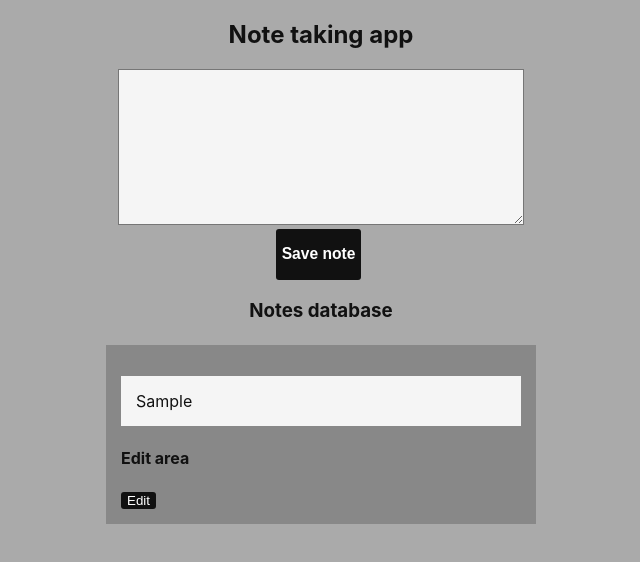
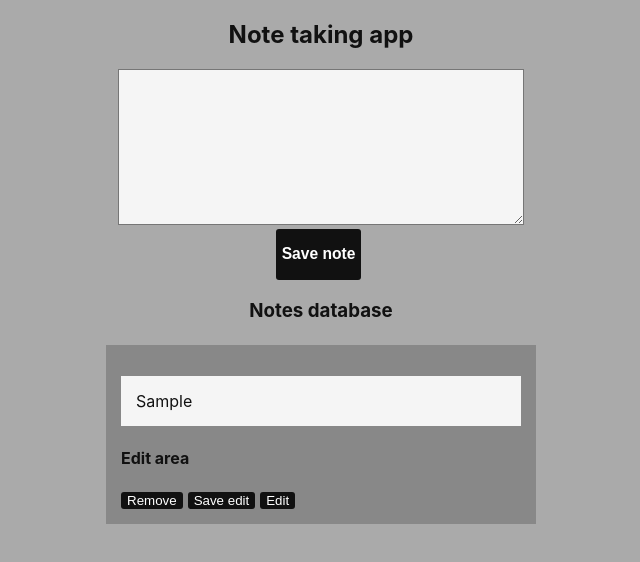
Before and after one commit to enfrte/code-and-work-week-8-homework, a React (Create React App) app: page / in a window 1280 px wide. Both pictures are taken after typing "Sample" into the empty fields and a click on the button "Save note". Shown: the top 562 px of the page, without its empty margins (319-959 px from the left). Built offline with nearby package versions, Linux system fonts and the light colour scheme.

Commit message:
Fixed bugs, refractored code, kind of finished

```diff
--- a/src/Note.js
+++ b/src/Note.js
@@ -1,9 +1,13 @@
 import React, { useState, useCallback } from 'react';
 import ReactDOM from 'react-dom';
 import { createStore } from 'redux';
+import { useDispatch, useSelector } from 'react-redux';
+import { editNote, addNote, removeNote, saveEdit } from "./reducer"
 
 function Note({id, text}) {
+	const dispatch = useDispatch();
 	const [hidden, setHidden] = useState(true);
+	const [newText, setNewText] = useState(text);
 
 	const handleSwitchTextarea = () => {
     setHidden(!hidden);
@@ -18,12 +22,19 @@ function Note({id, text}) {
 					hidden ?
 						null
 					:
-						<textarea style={{}} className="edit-text" name="editText" data-edittext={id} cols="30" rows="10" defaultValue={text}></textarea>
+				<textarea
+					onKeyUp={(e) => { setNewText(e.target.value) }}
+					className="edit-text"
+					name="editText"
+					data-edittext={id}
+					cols="30" rows="10"
+					defaultValue={newText}>
+				</textarea>
 				}
 			</div>
 			<div>
-				{/*<button onClick={() => { store.dispatch(removeNote(element.id)) }}>Remove</button>
-				<button onClick={() => { store.dispatch(saveEdit(element.id)) }}>Save edit</button>*/}
+				<button onClick={() => { dispatch(removeNote(id)) }}>Remove</button>
+				<button onClick={() => { dispatch(saveEdit(id, newText)) }}>Save edit</button>
 				<button onClick={handleSwitchTextarea}>{hidden ? "Edit" : "Cancel"}</button>
 			</div>
 		</div>
--- a/src/reducer.js
+++ b/src/reducer.js
@@ -7,14 +7,15 @@ const simpleReducer = (state = [], action) => {
         return obj.id !== action.data;
       });
     case 'SAVE_EDIT':
-      const newText = document.querySelector(`[data-edittext="${action.data}"]`).value;
-      const element = state.find(n => n.id === action.data);
+			//const newText = document.querySelector(`[data-edittext="${action.data}"]`).value;
+			const newText = action.data.text;
+      const element = state.find(n => n.id === action.data.id);
       const newElement = {
         ...element,
         text: newText
       }
       return state.map((element) => {
-        if (element.id === action.data) {
+        if (element.id === action.data.id) {
           return newElement;
         } else {
           return element;
@@ -38,12 +39,12 @@ export const removeNote = (id) => {
 };
 
 export const editNote = (id) => {
-	document.querySelector(`[data-edittext="${id}"]`).style.display = 'visible';
+	//document.querySelector(`[data-edittext="${id}"]`).style.display = 'visible';
 	//console.log(newText);
 };
 
-export const saveEdit = (id) => {
-	return { type: 'SAVE_EDIT', data: id };
+export const saveEdit = (id, text) => {
+	return { type: 'SAVE_EDIT', data: {id: id, text: text} };
 };
 
 export default simpleReducer;
```
